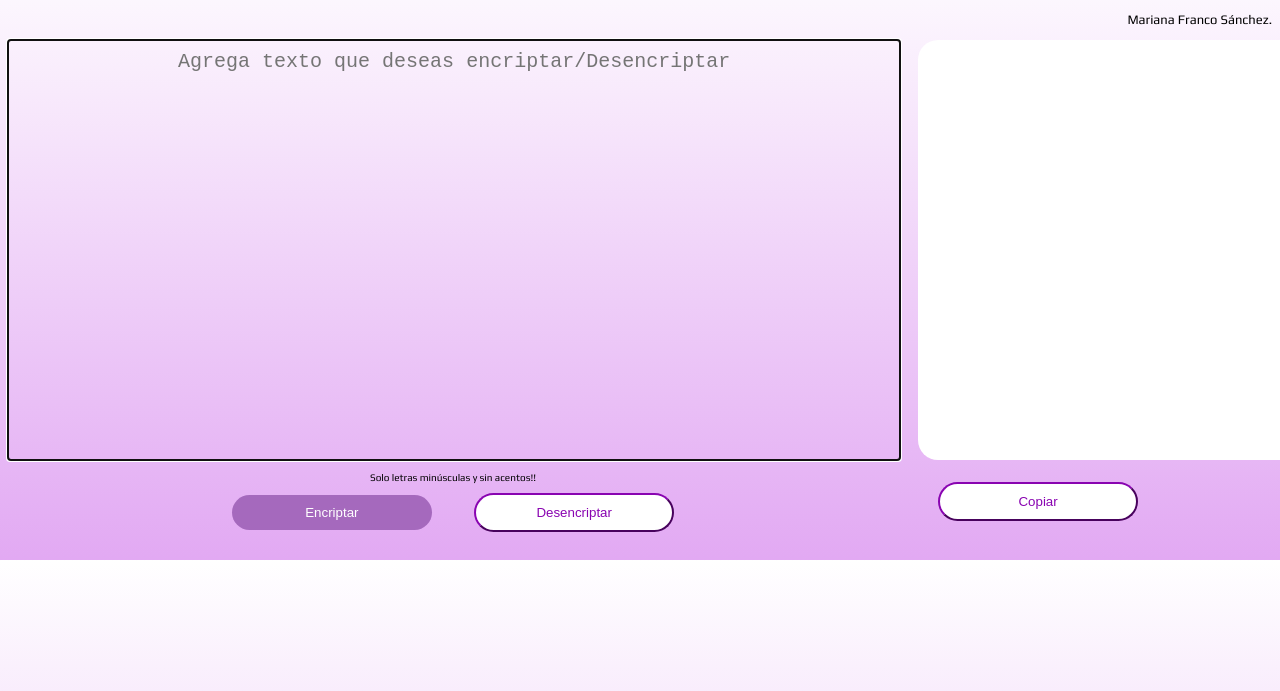
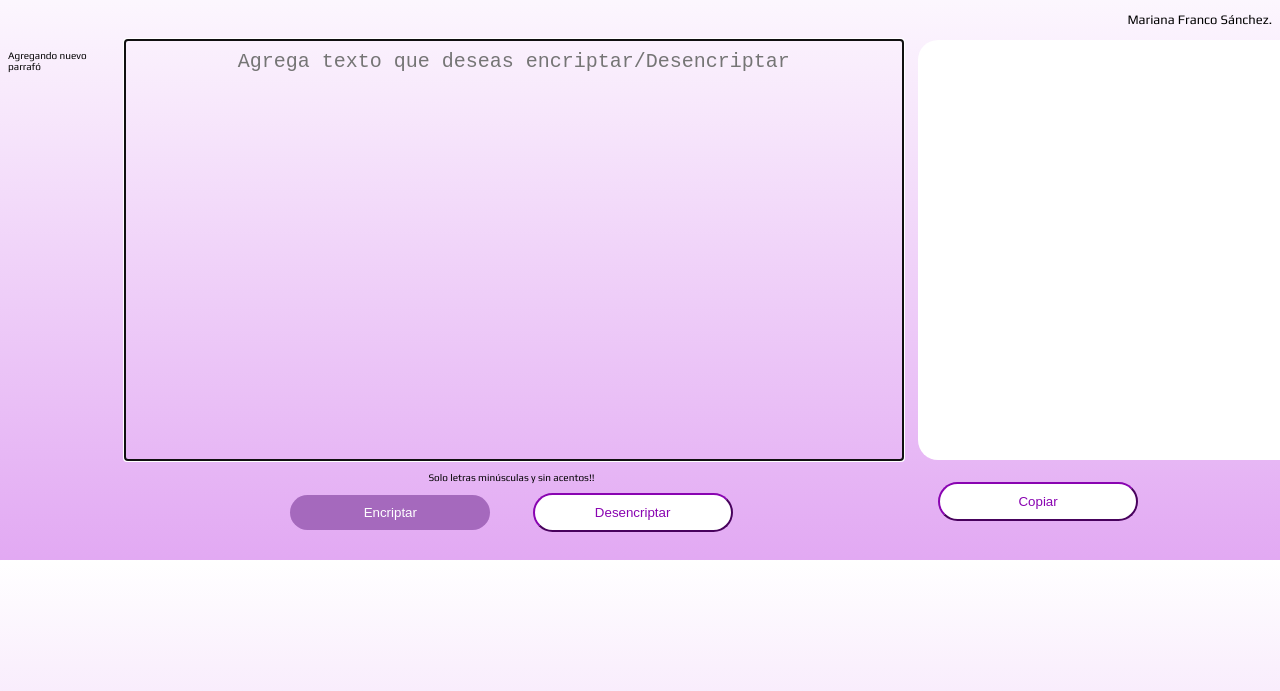
Before and after one commit to MariFranco1/Alura, a plain HTML site: page index.html in a window 1280 px wide. Shown: the part 61-752 px from the top of the page. Drawn offline with nearby package versions, Linux system fonts and the light colour scheme.

Commit message:
Agregando nuevo paŕrafo

```diff
--- a/index.html
+++ b/index.html
@@ -16,7 +16,7 @@
         <img src="img/download.png" alt="Logo de alura" class="logo">
         <p class="nombre">Mariana Franco Sánchez.</p>
         <main class="contenedor" >
-
+            <p>Agregando nuevo parrafó</p>
                     <div class="textAgrega">
                         <div class="agregar">
                             <textarea name="agregar" id="agrega-text" cols="30" rows="10" class="input area" placeholder="Agrega texto que deseas encriptar/Desencriptar"></textarea>
```
